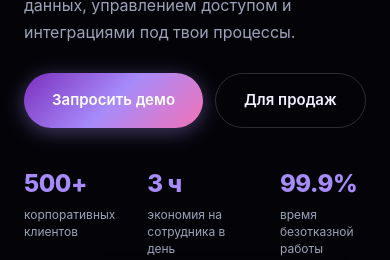
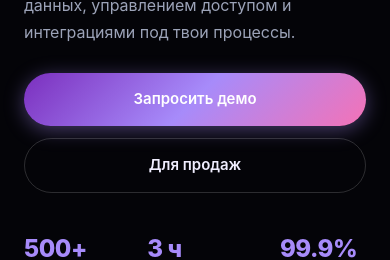
Before and after one commit to kriptononny-lab/librachat, a Next.js app: page /business in a window 390 px wide. Shown: the part 403-663 px from the top of the page. Built offline with nearby package versions, Linux system fonts and the light colour scheme; no server answers.

Commit message:
feat: aurora color scheme

```diff
--- a/src/components/sections/cta-section.tsx
+++ b/src/components/sections/cta-section.tsx
@@ -105,6 +105,9 @@ export function CtaSection({ texts = {} }: { texts?: Record<string, string> }) {
                   textDecoration: "none",
                   boxShadow: "0 4px 24px rgba(167,139,250,0.45)",
                   transition: "transform 150ms ease",
+                  flex: "1 1 auto",
+                  minWidth: "200px",
+                  maxWidth: "320px",
                 }}
               >
                 Начать бесплатно
@@ -124,6 +127,9 @@ export function CtaSection({ texts = {} }: { texts?: Record<string, string> }) {
                   textDecoration: "none",
                   border: "1px solid rgba(255,255,255,0.18)",
                   transition: "border-color 150ms ease",
+                  flex: "1 1 auto",
+                  minWidth: "200px",
+                  maxWidth: "320px",
                 }}
               >
                 Запросить демо
--- a/src/components/sections/hero-section.tsx
+++ b/src/components/sections/hero-section.tsx
@@ -388,6 +388,7 @@ export function HeroSection({ texts = {} }: { texts?: Record<string, string> })
             initial={{ opacity: 0, y: 10 }}
             animate={{ opacity: 1, y: 0 }}
             transition={{ duration: 0.5, delay: 0.52 }}
+            className="btn-pair"
             style={{
               display: "flex",
               flexWrap: "wrap",
--- a/src/components/sections/pricing-client.tsx
+++ b/src/components/sections/pricing-client.tsx
@@ -264,7 +264,7 @@ export function PricingClient({
           <div
             style={{
               display: "grid",
-              gridTemplateColumns: "repeat(auto-fill, minmax(280px, 1fr))",
+              gridTemplateColumns: "repeat(auto-fit, minmax(280px, 1fr))",
               gap: "20px",
             }}
           >
--- a/src/components/sections/pricing-preview-section.tsx
+++ b/src/components/sections/pricing-preview-section.tsx
@@ -103,7 +103,7 @@ export function PricingPreviewSection({ plans }: { plans?: StrapiPlan[] }) {
         <div
           style={{
             display: "grid",
-            gridTemplateColumns: "repeat(3, 1fr)",
+            gridTemplateColumns: "repeat(auto-fit, minmax(280px, 1fr))",
             gap: "16px",
             alignItems: "stretch",
           }}
--- a/src/styles/globals.css
+++ b/src/styles/globals.css
@@ -381,3 +381,19 @@ a[class*="rounded-"] {
     display: none;
   }
 }
+
+/* ── Мобиль: кнопки в паре одинаковой ширины ── */
+@media (max-width: 600px) {
+  .btn-pair {
+    flex-direction: column !important;
+    align-items: stretch !important;
+    width: 100%;
+  }
+  .btn-pair a,
+  .btn-pair button {
+    width: 100% !important;
+    max-width: 100% !important;
+    text-align: center;
+    justify-content: center;
+  }
+}
```
